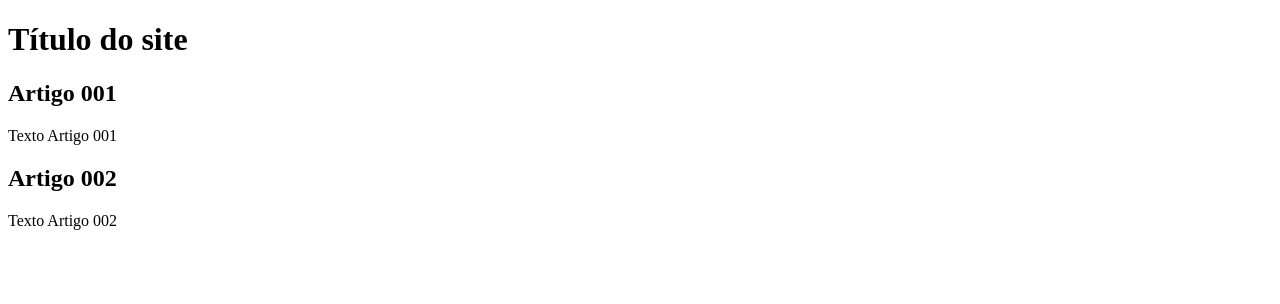
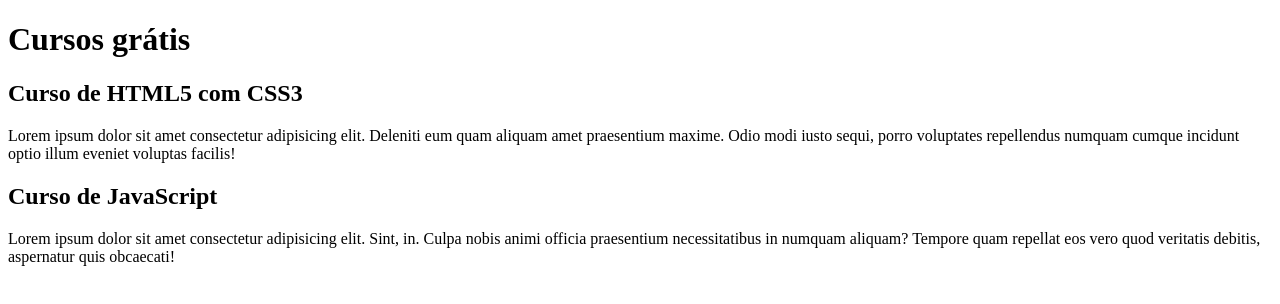
Before and after one commit to carosio01/projeto-stie, a plain HTML site: page index.html in a window 1280 px wide. Drawn offline with Linux system fonts and the light colour scheme.

Commit message:
comecei a escrever o conteúdo

```diff
--- a/index.html
+++ b/index.html
@@ -8,15 +8,16 @@
 <body>
     <main>
         <header>
-            <h1>Título do site</h1>
+            <h1>Cursos grátis</h1>
         </header>
         <article>
-            <h2>Artigo 001</h2>
-            <p>Texto Artigo 001</p>
+            <h2>Curso de HTML5 com CSS3</h2>
+            <p>
+                Lorem ipsum dolor sit amet consectetur adipisicing elit. Deleniti eum quam aliquam amet praesentium maxime. Odio modi iusto sequi, porro voluptates repellendus numquam cumque incidunt optio illum eveniet voluptas facilis!</p>
         </article>
         <article>
-            <h2>Artigo 002</h2>
-            <p>Texto Artigo 002</p>
+            <h2>Curso de JavaScript</h2>
+            <p>Lorem ipsum dolor sit amet consectetur adipisicing elit. Sint, in. Culpa nobis animi officia praesentium necessitatibus in numquam aliquam? Tempore quam repellat eos vero quod veritatis debitis, aspernatur quis obcaecati!</p>
         </article>
     </main>
 </body>
```
